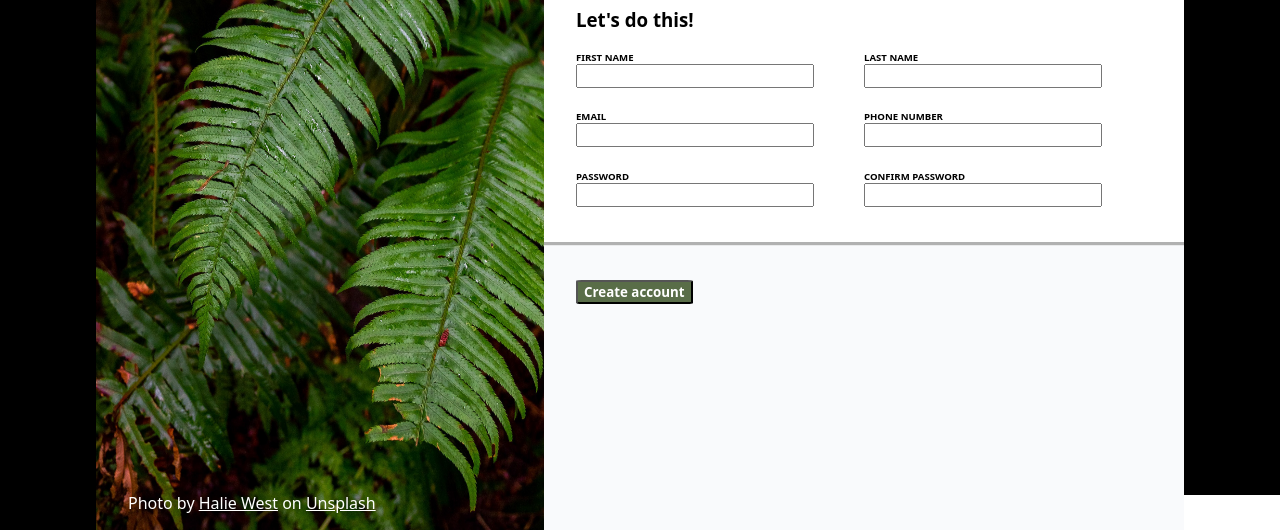
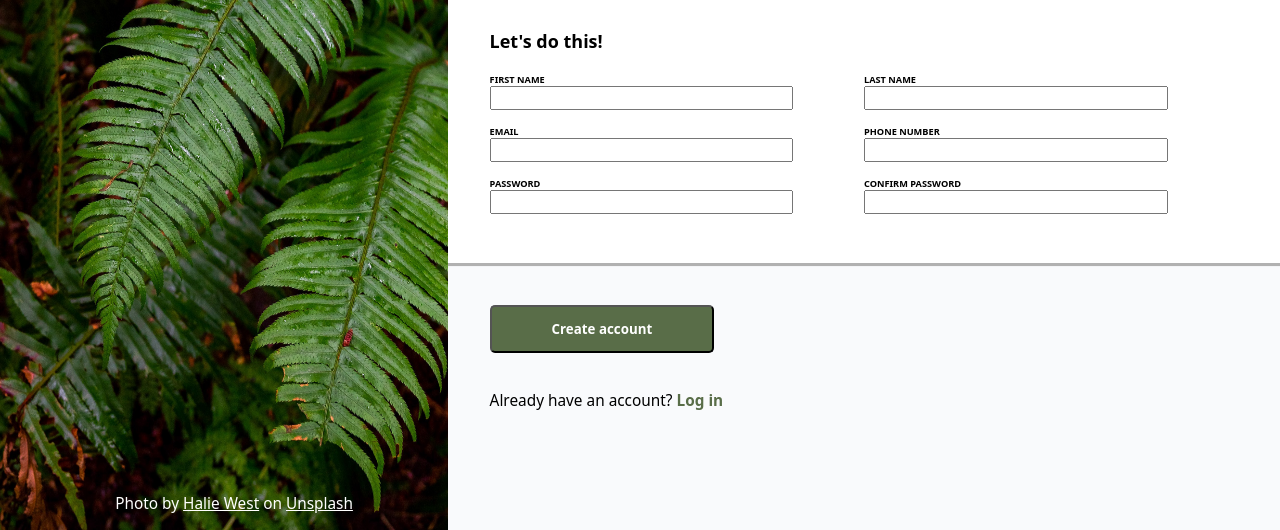
Before and after one commit to sashkaw/odin-signup-form, a plain HTML site: page index.html in a window 1280 px wide. Shown: the part 270-800 px from the top of the page. Drawn offline with Linux system fonts and the light colour scheme.

Commit message:
Finish adding form elements, styling, and script to compare passwords

```diff
--- a/app.js
+++ b/app.js
@@ -0,0 +1,23 @@
+// Get form elements
+const form = document.querySelector("form");
+const password = document.getElementById("password");
+const confirm = document.getElementById("confirm");
+const pwdError = document.querySelector("#password + span.error");
+
+// Catch password mismatch
+form.addEventListener("submit", (event) => {
+    if(password.value != confirm.value) {
+        // Display error
+        showError("Passwords do not match");
+        // Prevent form submission
+        event.preventDefault();
+    }
+});
+
+// Display custom error
+const showError = (prompt) => {
+    // Set error textx
+    pwdError.textContent = prompt;
+    // Update class name to activate styling change
+    pwdError.className = "error active";
+}
--- a/index.html
+++ b/index.html
@@ -10,11 +10,10 @@
 </head>
 <body>
     <div class="container">
-        <div class="border left"></div>
         <div class="sidebar">
             <div class="odin-text-container">
                 <div class="logo-text">
-                    <img id="logo" src="./odin-lined.png" alt="Sorry, this photo could not be loaded.">
+                    <img id="logo" src="./images/odin-lined.png" alt="Sorry, this photo could not be loaded.">
                     <div id="text">
                         <span>ODIN</span>
                     </div>
@@ -23,8 +22,9 @@
             <div id="caption">Photo by <a href="https://unsplash.com/es/@haliewestphoto?utm_source=unsplash&utm_medium=referral&utm_content=creditCopyText">Halie West</a> on <a href="https://unsplash.com/photos/25xggax4bSA?utm_source=unsplash&utm_medium=referral&utm_content=creditCopyText">Unsplash</a>
             </div>
         </div>
+
         <div class="content-container">
-            <div class="pitch-container right">
+            <div class="pitch-container padded">
                 <div id="pitch-text">
                     <span>This is not a real online service!
                         You know you need something like this in your life
@@ -34,10 +34,10 @@
                     <span>You <em>know</em> you want to.</span>
                 </div>
             </div>
-            <div class="form-container right">
+            <div class="form-container padded">
                 <h3>Let's do this!<br></h3>
                 <form id="signup" action="" method="post">
-                    <div class="form-elements">
+                    <!--div class="form-elements"-->
                     <div>
                         <label for="first-name">FIRST NAME</label>
                         <input id="first-name" type="text" name="first-name">
@@ -63,24 +63,27 @@
                     <div>
                         <label for="password">PASSWORD</label>
                         <input id="password" type="password" name="password" required>
+                        <span class="error" aria-live="polite"></span>
                     </div>
 
                     <div>
                         <label for="confirm">CONFIRM PASSWORD</label>
                         <input id="confirm" type="password" name="confirm" required>
                         </div>
-                    </div>
+                    <!--/div-->
                 </form>
             </div>
-        <div class="submit-container right">
+        <div class="submit-container padded">
             <div class="button-container">
-                <button type="submit" form="signup">Create account</button>
+                <button id="submit-button" type="submit" form="signup">Create account</button>
                 <div id="text"></div>
+            </div>
+            <div class="login-container">
+                <span>Already have an account? <a href="">Log in</a></span>
             </div>
 
         </div>
         </div>
-        <div class="border right"></div>
     </div>
 </body>
 </html>
--- a/style.css
+++ b/style.css
@@ -1,37 +1,29 @@
 @font-face {
     font-family: 'OdinSymbol';
-    src: url('./Norse-Bold.otf') format('opentype');
+    src: url('./fonts/Norse-Bold.otf') format('opentype');
+}
+:root {
+    font-size: calc(max(8px, 1.2vw));
 }
 
 * {
     font-family: system-ui, -apple-system, BlinkMacSystemFont, 'Segoe UI', Roboto, Oxygen, Ubuntu, Cantarell, 'Open Sans', 'Helvetica Neue', sans-serif;
+    margin: 0px;
+    padding: 0px;
 }
 
 body {
     background-color: #ffffff;
-    margin: 0;
-    padding: 0;
     width: 100vw;
     height: 100vh;
 }
 
 .container {
     display: grid;
-    grid: 1fr 1fr 1fr / 0.15fr 0.70fr 1fr 0.15fr;
-    align-items: center;
-    justify-content: center;
+    grid: 1fr 1fr 1fr / 0.35fr 0.65fr;
     width: 100%;
     height: 100%;
     z-index: 1;
-
-}
-
-.border.left {
-    grid-column: 1;
-    grid-row: 1 / span 3;
-    width: 100%;
-    height: 100%;
-    background-color: black;
 }
 
 .sidebar {
@@ -39,11 +31,9 @@ body {
     grid: repeat(6, 1fr) / 1fr;
     align-items: center;
     justify-content: center;
-    grid-column: 2;
-    grid-row: 1 / span 3;
-    width: 100%;
-    height: 100%;
-    background-image: url("./background.jpeg");
+    grid-column: 1;
+    grid-row: 1 / span 3; /* note that align-items: center will override align:items: stretch*/
+    background-image: url("./images/background.jpeg");
     background-size: 100% 100%;
 }
 
@@ -74,39 +64,32 @@ img#logo {
     display: flex;
     justify-content: center;
     align-items: center;
+    padding-top: 15%;
 }
 
 .logo-text > #text > span {
     font-family: OdinSymbol; /*affects text alignment*/
     font-size: 5rem;
     color: white;
-    padding-top: 15%;
 }
 
 .content-container {
     background-color: #f9fafc;
-    grid-column: 3;
+    grid-column: 2;
     grid-row: 1 / span 3;
-    width: 100%;
-    height: 100%;
     display: grid;
-    grid: repeat(6, 1fr) / 1fr;
-    align-items: center;
-    justify-content: center;
+    grid: repeat(12, 1fr) / 1fr;
 }
 
-.right {
-    padding: 5%;
-    width: 90%;
-    height: 90%;
+.padded {
+    padding: 0% 5%;
 }
 
 .pitch-container{
     font-weight: 600;
     grid-column: 1;
     grid-row: 1 / span 2;
-    /*padding-top: 5%;
-    padding-bottom: 15%;*/
+    padding-top: 5vh;
 }
 
 .pitch-container > #pitch-text {
@@ -124,67 +107,90 @@ img#logo {
 .form-container {
     background-color: white;
     grid-column: 1;
-    grid-row: 3 / span 2;
+    grid-row: 5 / span 4;
     display: flex;
     flex-direction: column;
-    justify-content: center;
-    align-items: flex-start;
     box-shadow: 0rem 0.2rem 0 0px rgba(131, 129, 129, 0.6);
     z-index: 2;
+    padding-top: 4vh;
+    padding-bottom: 4vh;
+    gap: 10%;
 }
 
-form {
+form#signup {
+    display: grid;
     width: 100%;
-    height: 100%;
+    grid: repeat(3, 1fr) / repeat(2, 1fr);
+    gap: 10% 0%;
 }
 
-.form-elements {
-    display: grid;
-    grid: repeat(3, 1fr) / repeat(2, 1fr);
-    gap: 20% 0%;
-}
-
-.form-elements > div {
-    font-size: .6rem;
+form > div {
+    font-size: 0.6rem;
     font-weight: 600;
+    height: 5vh;
 }
 
 input, label {
-    display: block;
+    display: flex;
 }
+
 input {
     width: 80%;
+    height: 2.5vh;
 }
+
 input:focus {
-    border: lightblue;
-    box-shadow: 0.15rem 0.15rem 0.1rem 0.1rem rgba(96, 165, 175, 0.4);
+    border-color: #E5E7EB;
+    box-shadow: 0.15rem 0.15rem 0.5rem rgba(0, 0, 0, 0.4);
 }
+
+.error {
+    width: 100%;
+    padding: 0;
+    font-size: 100%;
+    color: white;
+    background-color: #900;
+    border-radius: 0 0 5px 5px;
+    box-sizing: border-box;
+  }
+
+  .error.active {
+    padding: 0.3em;
+  }
 
 .submit-container {
     background-color: #f9fafc;
     grid-column: 1;
-    grid-row: 5;
-    padding-top: 20%;
+    grid-row: 9 / span 2;
+    padding-top: 5%;
 }
 
 button {
     background-color: #596D48;
-    border-radius: 5%;
+    border-radius: 5px;
     color: white;
     font-weight: bold;
+    width: 30%;
+    height: 6vh;
 }
 
-.border.right {
-    grid-column: 4;
-    grid-row: 1 / span 3;
-    background-color: black;
+.login-container {
+    padding-top: 5%;
+}
+
+.login-container a {
+    color: #596D48;
+    font-weight: 600;
+    text-decoration: none;
+    background-color: transparent;
 }
 
 #caption {
     color: white;
     position: absolute;
     bottom: 2vh;
-    left: 10vw;
+    left: 9vw;
+    width: 25vw;
 }
 
 a {
```
Also changed, not shown: fonts/Norse-Bold.otf (renamed from Norse-Bold.otf), images/background.jpeg (renamed from background.jpeg), images/odin-lined.png (renamed from odin-lined.png), images/sign-up-form.png (renamed from odin_logo.png), sign-up-form.png (deleted), 1 other file. Lines whose indentation alone changed are shown as unchanged.
